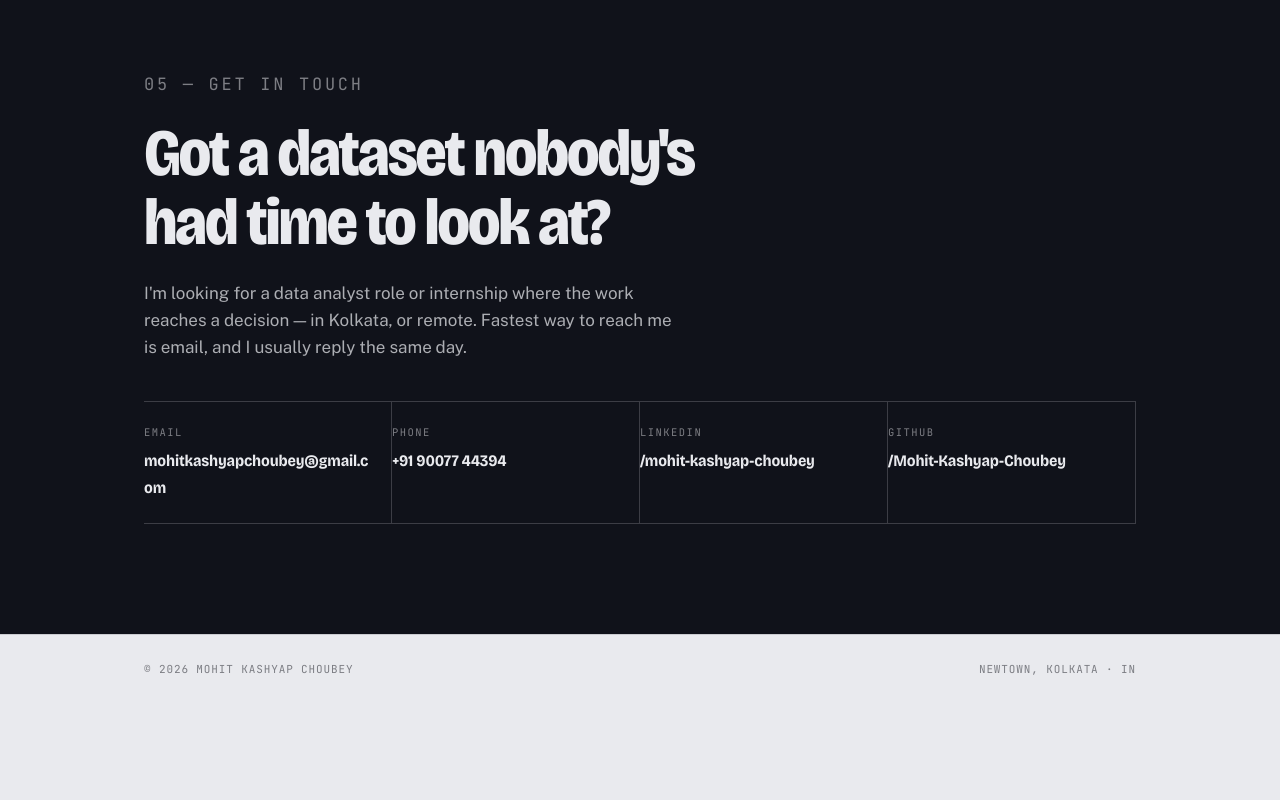
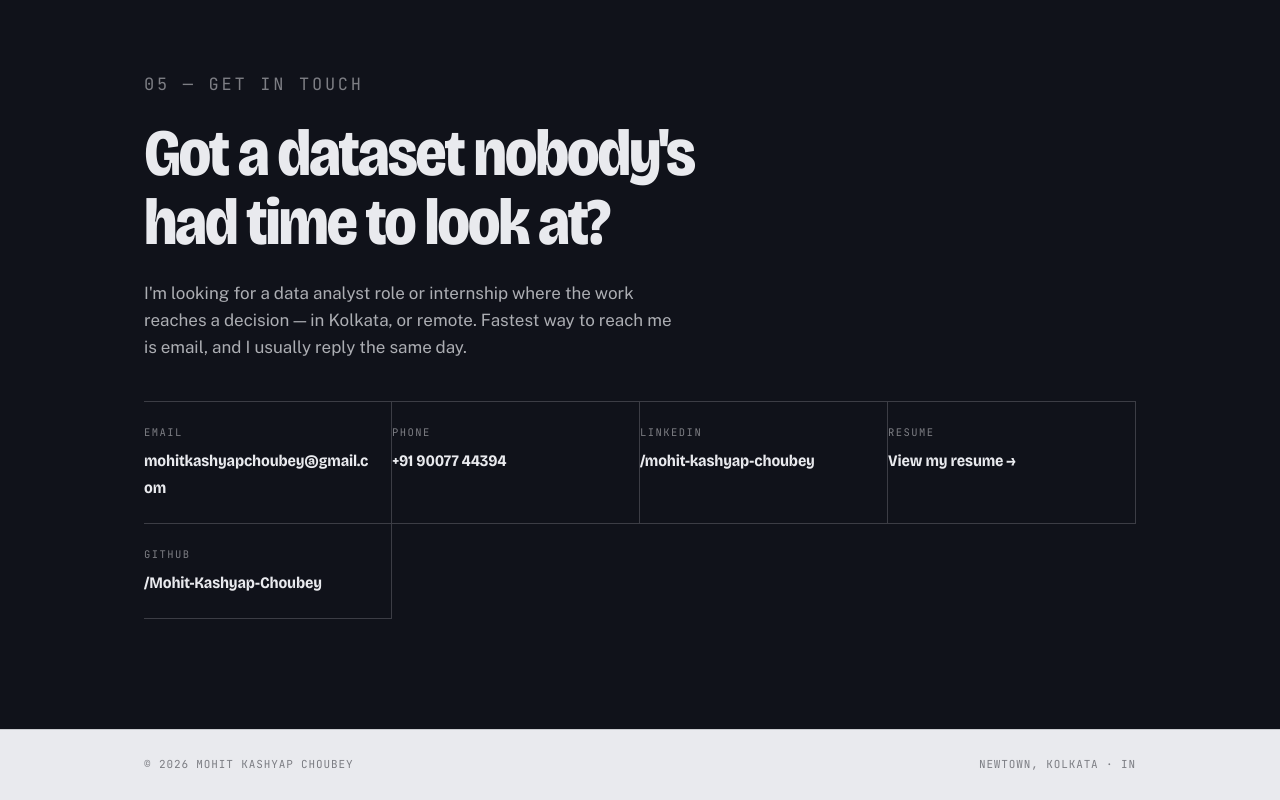
Before and after one commit to Mohit-Kashyap-Choubey/Mohit-Kashyap-Choubey, a plain HTML site: page index.html in a window 1280 px wide. Shown: the part 4921-5721 px from the top of the page. Before the commit the page ends 5626 px from the top, so only its background shows below. Drawn offline with nearby package versions, Linux system fonts and the light colour scheme.

Commit message:
Add resume link to index.html

```diff
--- a/index.html
+++ b/index.html
@@ -1038,6 +1038,10 @@ footer{
           <span class="k">LinkedIn</span>
           <span class="v">/mohit-kashyap-choubey</span>
         </a>
+         <a class="channel" href="Mohit_Kashyap_Choubey_.pdf" target="_blank" rel="noopener">
+  <span class="k">Resume</span>
+  <span class="v">View my resume →</span>
+</a>
         <a class="channel" href="https://github.com/Mohit-Kashyap-Choubey" target="_blank" rel="noopener">
           <span class="k">GitHub</span>
           <span class="v">/Mohit-Kashyap-Choubey</span>
```
